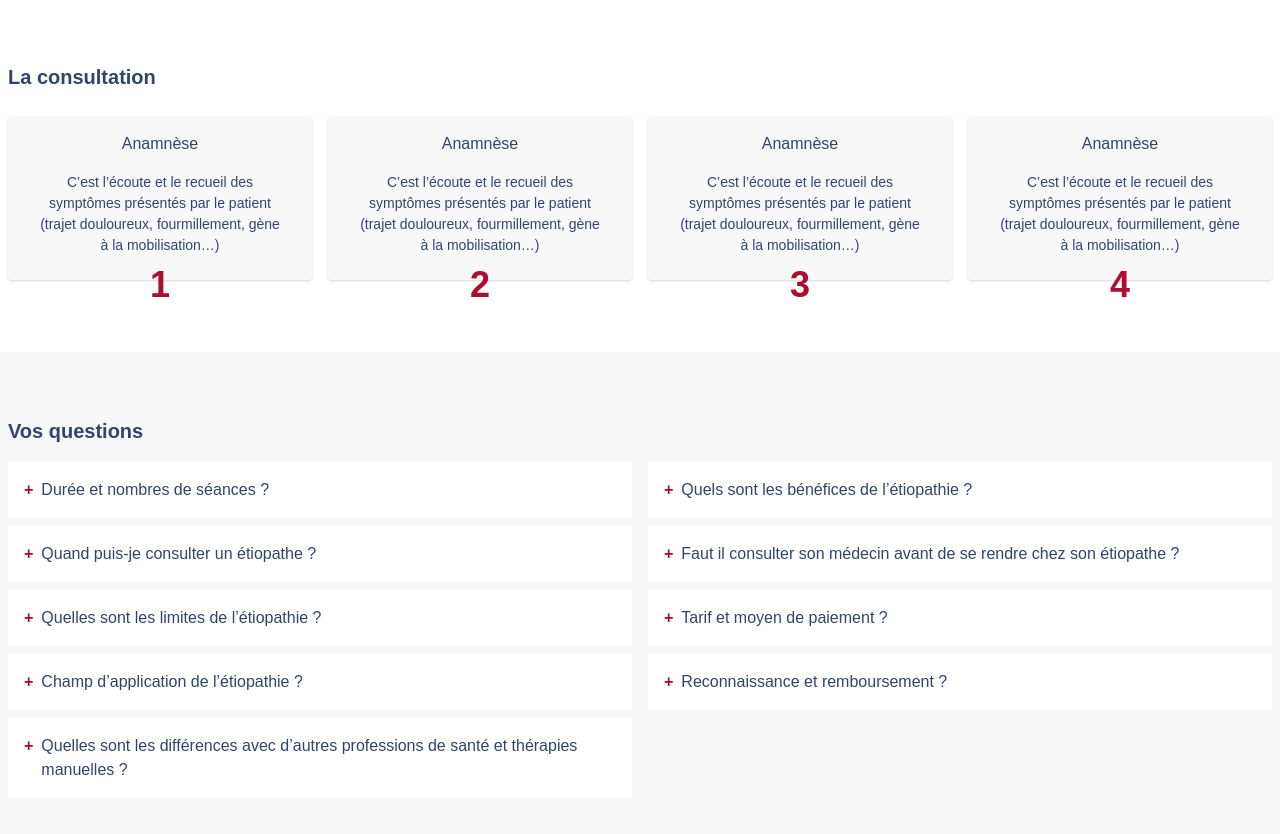
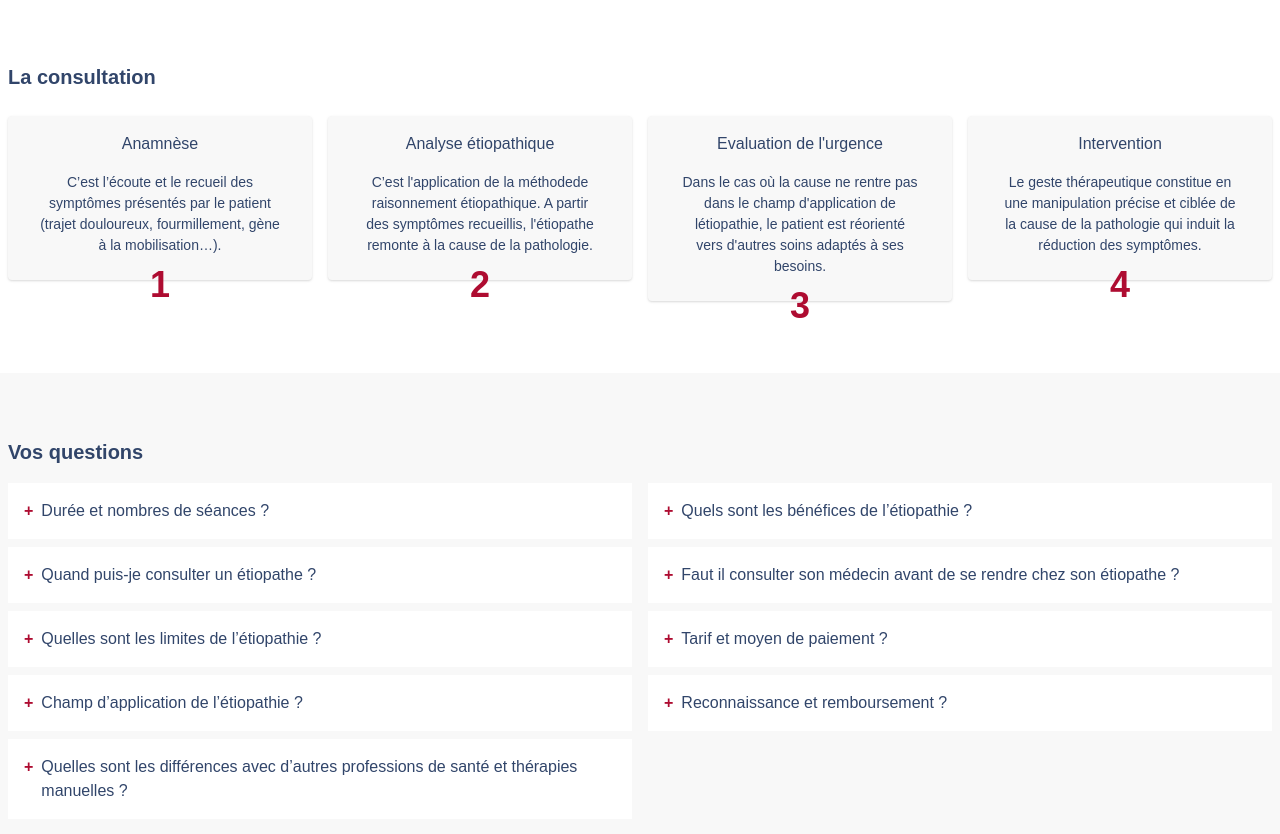
Before and after one commit to marcotf/melaine-web, a Nuxt app: page / in a window 1280 px wide. Shown: the part 2100-2934 px from the top of the page. Built offline with nearby package versions, Linux system fonts and the light colour scheme; what vue-agile, vue-expandable-image would draw is missing.

Commit message:
Adding consultation text

```diff
--- a/components/Consultation.vue
+++ b/components/Consultation.vue
@@ -3,12 +3,12 @@
     <h3>La consultation</h3>
     <div class="flex flex-wrap text-center -mx-2">
       <!-- Acte 1 -->
-      <div class="w-full sm:w-1/2 lg:w-1/4 mb-8 lg:mb-0">
+      <div class="w-full h-full sm:w-1/2 lg:w-1/4 mb-8 lg:mb-0">
         <div class="m-2 py-4 px-8 bg-light-gray shadow rounded relative acte">
           <h4 class="mb-4">Anamnèse</h4>
           <p>
             C’est l’écoute et le recueil des symptômes présentés par le patient
-            (trajet douloureux, fourmillement, gène à la mobilisation…)
+            (trajet douloureux, fourmillement, gène à la mobilisation…).
           </p>
           <div
             class="absolute bottom-0 inset-x-0 -mb-8 font-extrabold text-etio text-4xl"
@@ -20,10 +20,11 @@
       <!-- Acte 2 -->
       <div class="w-full sm:w-1/2 lg:w-1/4 mb-8 lg:mb-0">
         <div class="m-2 py-4 px-8 bg-light-gray shadow rounded relative acte">
-          <h4 class="mb-4">Anamnèse</h4>
+          <h4 class="mb-4">Analyse étiopathique</h4>
           <p>
-            C’est l’écoute et le recueil des symptômes présentés par le patient
-            (trajet douloureux, fourmillement, gène à la mobilisation…)
+            C’est l'application de la méthodede raisonnement étiopathique. A
+            partir des symptômes recueillis, l'étiopathe remonte à la cause de
+            la pathologie.
           </p>
           <div
             class="absolute bottom-0 inset-x-0 -mb-8 font-extrabold text-etio text-4xl"
@@ -35,10 +36,11 @@
       <!-- Acte 3 -->
       <div class="w-full sm:w-1/2 lg:w-1/4 mb-8 lg:mb-0">
         <div class="m-2 py-4 px-8 bg-light-gray shadow rounded relative acte">
-          <h4 class="mb-4">Anamnèse</h4>
+          <h4 class="mb-4">Evaluation de l'urgence</h4>
           <p>
-            C’est l’écoute et le recueil des symptômes présentés par le patient
-            (trajet douloureux, fourmillement, gène à la mobilisation…)
+            Dans le cas où la cause ne rentre pas dans le champ d'application de
+            létiopathie, le patient est réorienté vers d'autres soins adaptés à
+            ses besoins.
           </p>
           <div
             class="absolute bottom-0 inset-x-0 -mb-8 font-extrabold text-etio text-4xl"
@@ -50,10 +52,11 @@
       <!-- Acte 4 -->
       <div class="w-full sm:w-1/2 lg:w-1/4 mb-8 lg:mb-0">
         <div class="m-2 py-4 px-8 bg-light-gray shadow rounded relative acte">
-          <h4 class="mb-4">Anamnèse</h4>
+          <h4 class="mb-4">Intervention</h4>
           <p>
-            C’est l’écoute et le recueil des symptômes présentés par le patient
-            (trajet douloureux, fourmillement, gène à la mobilisation…)
+            Le geste thérapeutique constitue en une manipulation précise et
+            ciblée de la cause de la pathologie qui induit la réduction des
+            symptômes.
           </p>
           <div
             class="absolute bottom-0 inset-x-0 -mb-8 font-extrabold text-etio text-4xl"
```
